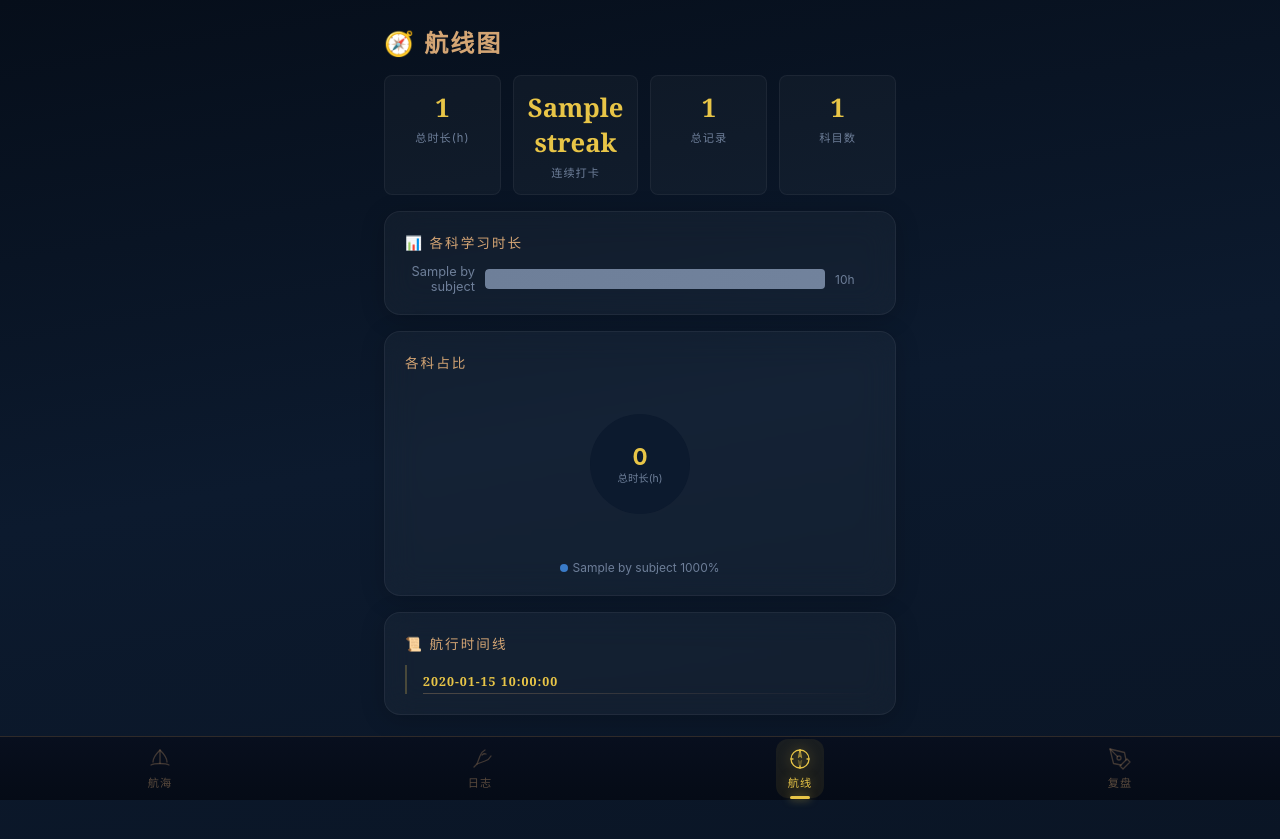
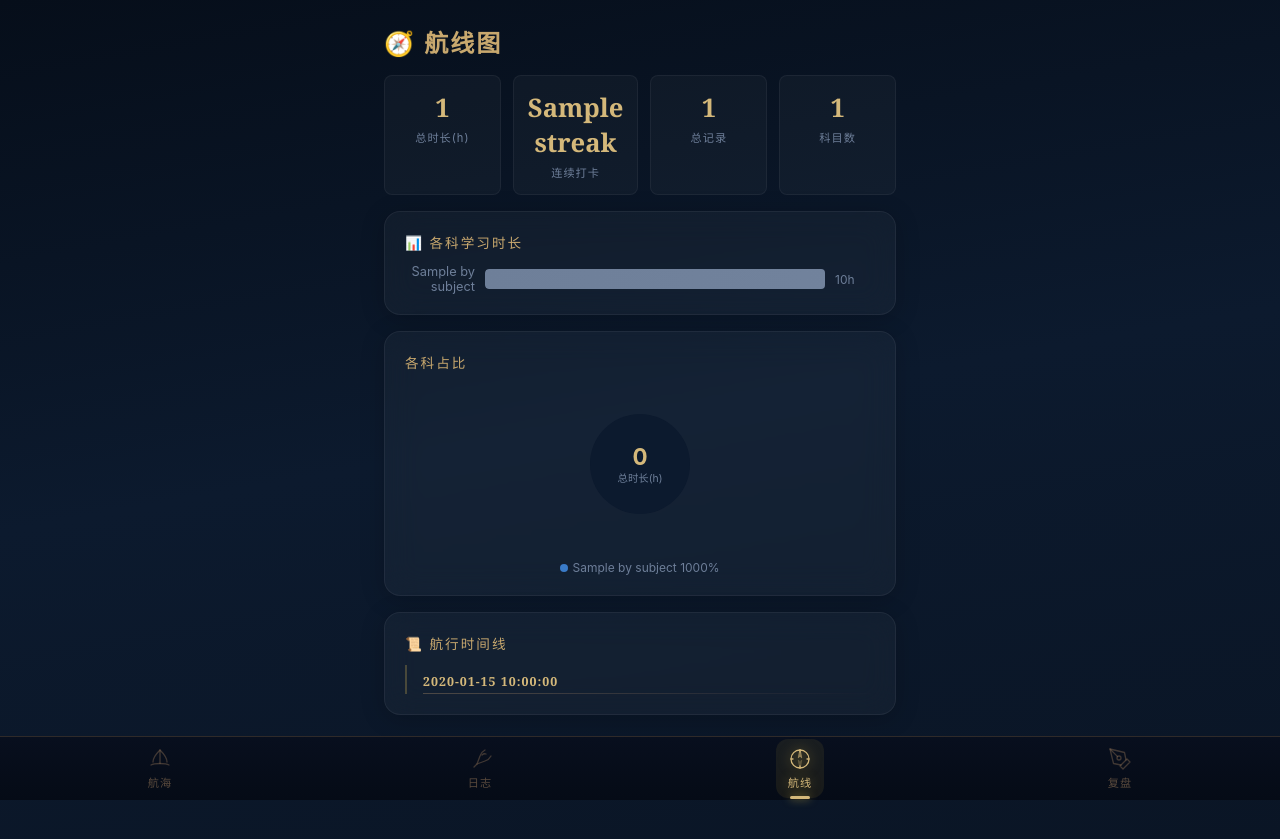
Before and after one commit to ata-willow/sprint-app, a Flask app: template templates/route.html in a window 1280 px wide. Run offline with Flask 3, Linux system fonts and the light colour scheme; the template is opened without the code that fills it: most values are stand-ins (such as "Sample title", 1, 10 or a date in 2020).

Commit message:
v46: fix day separators, adjust gold color, add cache busting

```diff
--- a/static/style.css
+++ b/static/style.css
@@ -7,8 +7,8 @@
   --bg-light: #0a1525;
   --card-bg: rgba(255, 255, 255, 0.04);
   --card-border: rgba(255, 255, 255, 0.07);
-  --gold: #d4a574;
-  --gold-bright: #e8c547;
+  --gold: #c8a86e;
+  --gold-bright: #d4b87a;
   --gold-dim: #9e7a4a;
   --text: #d8d4cc;
   --text-dim: #6e7f99;
--- a/static/sw.js
+++ b/static/sw.js
@@ -1,4 +1,4 @@
-const CACHE_NAME = 'sprint-v2';
+const CACHE_NAME = 'sprint-v3';
 const STATIC_ASSETS = [
   '/',
   '/log',
--- a/templates/index.html
+++ b/templates/index.html
@@ -10,7 +10,7 @@
   <link rel="preconnect" href="https://fonts.googleapis.com">
   <link rel="preconnect" href="https://fonts.gstatic.com" crossorigin>
   <link href="https://fonts.googleapis.com/css2?family=Cinzel:wght@600;700&display=swap" rel="stylesheet">
-  <link rel="stylesheet" href="/static/style.css">
+  <link rel="stylesheet" href="/static/style.css?v=3">
 </head>
 <body>
   <div class="page-container">
--- a/templates/log.html
+++ b/templates/log.html
@@ -7,7 +7,7 @@
   <link rel="manifest" href="/static/manifest.json">
   <link rel="icon" href="/static/icon.png">
   <title>日志 · Sprint</title>
-  <link rel="stylesheet" href="/static/style.css">
+  <link rel="stylesheet" href="/static/style.css?v=3">
 </head>
 <body>
   <div class="page-container log-page-notebook">
--- a/templates/review.html
+++ b/templates/review.html
@@ -7,7 +7,7 @@
   <link rel="manifest" href="/static/manifest.json">
   <link rel="icon" href="/static/icon.png">
   <title>复盘 · Sprint</title>
-  <link rel="stylesheet" href="/static/style.css">
+  <link rel="stylesheet" href="/static/style.css?v=3">
 </head>
 <body>
   <div class="page-container">
--- a/templates/route.html
+++ b/templates/route.html
@@ -7,7 +7,7 @@
   <link rel="manifest" href="/static/manifest.json">
   <link rel="icon" href="/static/icon.png">
   <title>航线 · Sprint</title>
-  <link rel="stylesheet" href="/static/style.css">
+  <link rel="stylesheet" href="/static/style.css?v=3">
 </head>
 <body>
   <div class="page-container">
```
Also changed, not shown: templates/star.html (+1 -1 lines).
